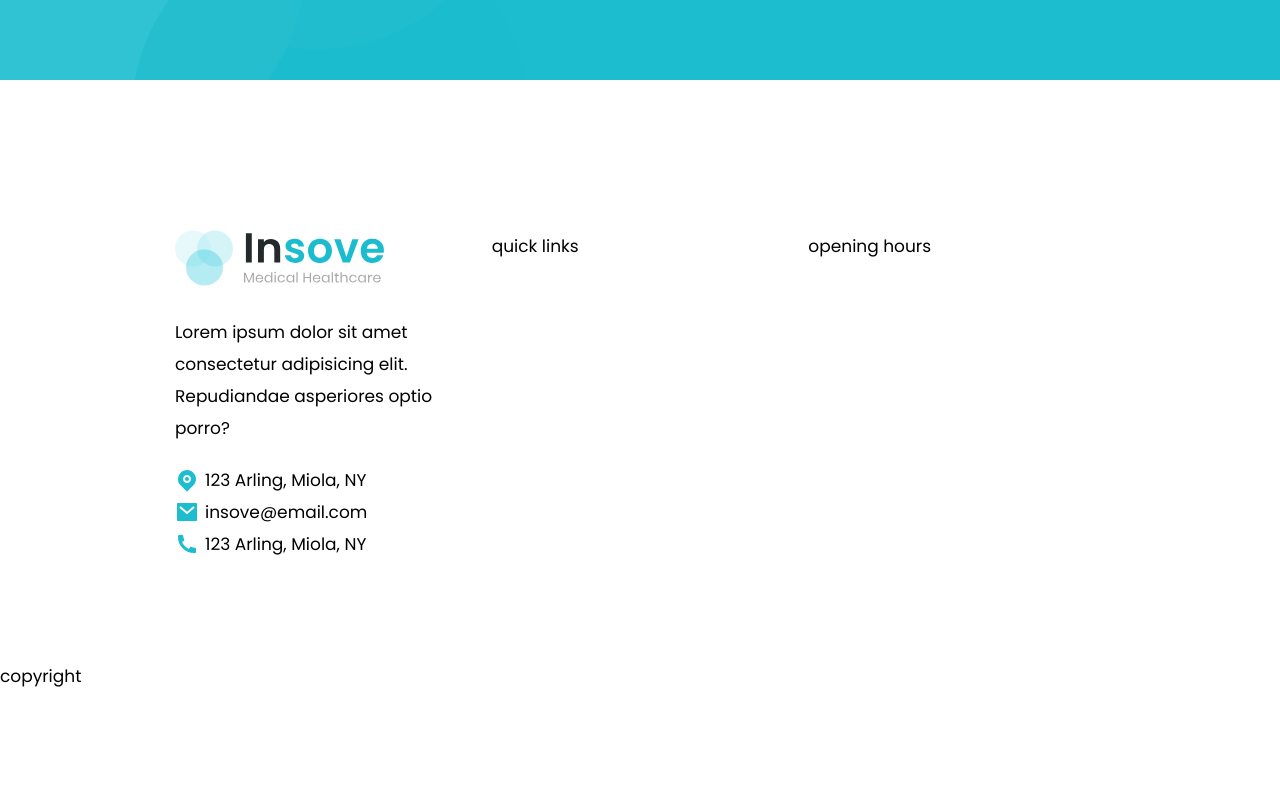
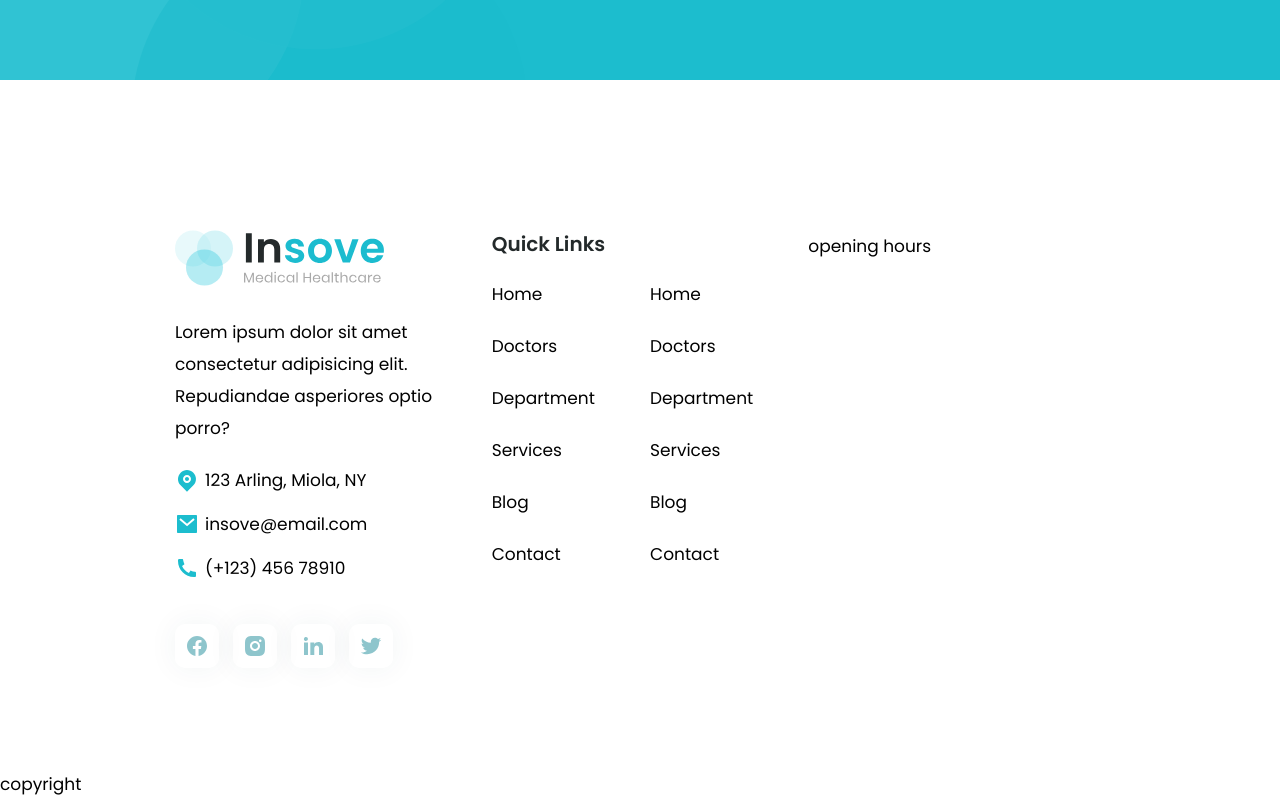
Before and after one commit to matheusht/whitelabel-lp, a React (Vite) app: page / in a window 1280 px wide. Shown: the part 6451-7251 px from the top of the page. Before the commit the page ends 7143 px from the top, so only its background shows below. Built offline with nearby package versions, Linux system fonts and the light colour scheme.

Commit message:
footer setup

```diff
--- a/src/components/Footer/index.tsx
+++ b/src/components/Footer/index.tsx
@@ -1,4 +1,13 @@
-import { RiMailFill, RiMapPinFill, RiPhoneFill } from '@remixicon/react'
+import {
+  RiFacebookCircleFill,
+  RiFacebookCircleLine,
+  RiInstagramFill,
+  RiLinkedinFill,
+  RiMailFill,
+  RiMapPinFill,
+  RiPhoneFill,
+  RiTwitterFill
+} from '@remixicon/react'
 
 /* eslint-disable tailwindcss/no-custom-classname */
 export function Footer() {
@@ -19,7 +28,7 @@ export function Footer() {
                 Lorem ipsum dolor sit amet consectetur adipisicing elit.
                 Repudiandae asperiores optio porro?
               </p>
-              <div>
+              <div className="mb-10 flex flex-col gap-y-3">
                 <div className="flex items-center gap-x-[6px]">
                   <i>
                     <RiMapPinFill className="text-[24px] text-accent" />
@@ -36,11 +45,102 @@ export function Footer() {
                   <i>
                     <RiPhoneFill className="text-[24px] text-accent" />
                   </i>
-                  <div>123 Arling, Miola, NY</div>
+                  <div>(+123) 456 78910</div>
+                </div>
+              </div>
+              <div className="flex gap-[14px] text-[30px]">
+                <div className="cursor-pointer rounded-[10px] p-[10px] text-accent-tertiary shadow-custom2 transition-all hover:text-accent">
+                  <i>
+                    <RiFacebookCircleFill />
+                  </i>
+                </div>
+                <div className="cursor-pointer rounded-[10px] p-[10px] text-accent-tertiary shadow-custom2 transition-all hover:text-accent">
+                  <i>
+                    <RiInstagramFill />
+                  </i>
+                </div>
+                <div className="cursor-pointer rounded-[10px] p-[10px] text-accent-tertiary shadow-custom2 transition-all hover:text-accent">
+                  <i>
+                    <RiLinkedinFill />
+                  </i>
+                </div>
+                <div className="cursor-pointer rounded-[10px] p-[10px] text-accent-tertiary shadow-custom2 transition-all hover:text-accent">
+                  <i>
+                    <RiTwitterFill />
+                  </i>
                 </div>
               </div>
             </div>
-            <div className="footer__item flex-1">quick links</div>
+            <div className="footer__item flex-1">
+              <h4 className="h4 mb-5">Quick Links</h4>
+              <div className="flex gap-x-5">
+                <ul className="flex flex-1 flex-col gap-y-5">
+                  <li>
+                    <a href="#" className="transition-all hover:text-accent">
+                      Home
+                    </a>
+                  </li>
+                  <li>
+                    <a href="#" className="transition-all hover:text-accent">
+                      Doctors
+                    </a>
+                  </li>
+                  <li>
+                    <a href="#" className="transition-all hover:text-accent">
+                      Department
+                    </a>
+                  </li>
+                  <li>
+                    <a href="#" className="transition-all hover:text-accent">
+                      Services
+                    </a>
+                  </li>
+                  <li>
+                    <a href="#" className="transition-all hover:text-accent">
+                      Blog
+                    </a>
+                  </li>
+                  <li>
+                    <a href="#" className="transition-all hover:text-accent">
+                      Contact
+                    </a>
+                  </li>
+                </ul>
+
+                <ul className="flex flex-1 flex-col gap-y-5">
+                  <li>
+                    <a href="#" className="transition-all hover:text-accent">
+                      Home
+                    </a>
+                  </li>
+                  <li>
+                    <a href="#" className="transition-all hover:text-accent">
+                      Doctors
+                    </a>
+                  </li>
+                  <li>
+                    <a href="#" className="transition-all hover:text-accent">
+                      Department
+                    </a>
+                  </li>
+                  <li>
+                    <a href="#" className="transition-all hover:text-accent">
+                      Services
+                    </a>
+                  </li>
+                  <li>
+                    <a href="#" className="transition-all hover:text-accent">
+                      Blog
+                    </a>
+                  </li>
+                  <li>
+                    <a href="#" className="transition-all hover:text-accent">
+                      Contact
+                    </a>
+                  </li>
+                </ul>
+              </div>
+            </div>
             <div className="footer__item flex-1">opening hours</div>
           </div>
         </div>
```
